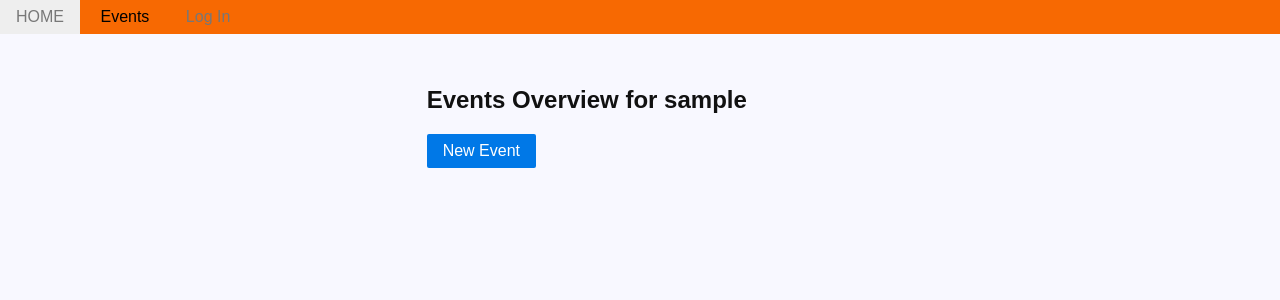
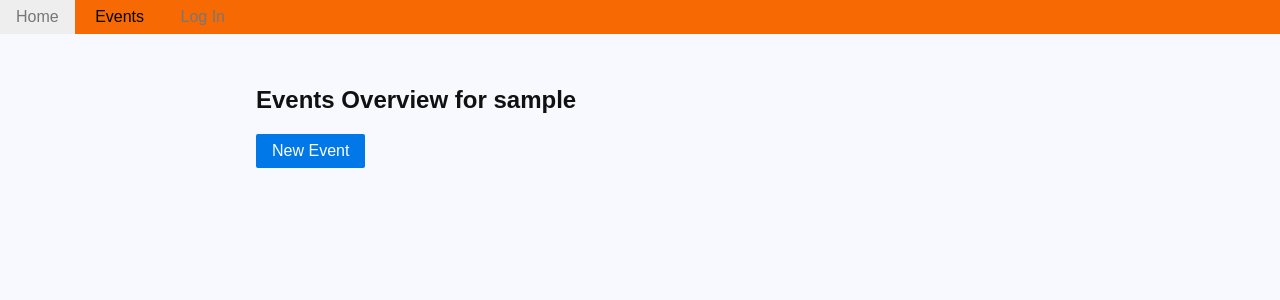
Before and after one commit to RITHonorsTechCommittee/honors-app, a Django app: page /events/ in a window 1280 px wide. Shown: the top 300 px of the page. Run offline with Django 3.2, Linux system fonts and the light colour scheme; the visitor is signed in with stand-in values (Sample User, id 1); data that the repository does not hold is empty; parts of the project's set-up code (start-up, migrations or seed data) failed here and were passed over; some libraries are stand-ins or nearby versions.

Commit message:
standardized page styling

```diff
--- a/honors_app/templates/base.html
+++ b/honors_app/templates/base.html
@@ -1,11 +1,13 @@
 <!DOCTYPE html>
 <html lang="en">
     <head>
+        {% load static %}
         <title>{% block title %}{% endblock %}</title>
         <meta charset="UTF-8">
         <meta name="viewport" content="width=device-width, initial-scale=1">
 
         <link rel="stylesheet" href="https://unpkg.com/purecss@1.0.0/build/pure-min.css" integrity="sha384-nn4HPE8lTHyVtfCBi5yW9d20FjT8BJwUXyWZT9InLYax14RDjBj46LmSztkmNP9w" crossorigin="anonymous">
+        <link rel="stylesheet" href="{% static 'honors_app/css/style.css' %}">
 
         {% block head %}{% endblock %}
 
@@ -17,10 +19,10 @@
 
         <div class="header">
             <div class="pure-menu pure-menu-horizontal">
-                <a href="{% url 'home' %}" class="pure-menu-heading pure-menu-link">Home</a>
                 <ul class="pure-menu-list">
-                    <li class="pure-menu-item pure-menu-selected"><a href="{% url 'events' %}" class="pure-menu-link">Events</a></li>
-                    <li class="pure-menu-item"><a href="{% url 'login' %}" class="pure-menu-link">Log In</a></li>
+                    <li class="pure-menu-item {% if request.resolver_match.url_name == 'home' %}pure-menu-selected{% endif %}"><a href="{% url 'home' %}" class="pure-menu-link">Home</a></li>
+                    <li class="pure-menu-item {% if request.resolver_match.url_name|slice:':5' == 'event' %}pure-menu-selected{% endif %}"><a href="{% url 'events' %}" class="pure-menu-link">Events</a></li>
+                    <li class="pure-menu-item {% if request.resolver_match.url_name == 'login' %}pure-menu-selected{% endif %}"><a href="{% url 'login' %}" class="pure-menu-link">Log In</a></li>
                 </ul>
             </div>
         </div>
--- a/honors_app/templates/events_overview.html
+++ b/honors_app/templates/events_overview.html
@@ -1,15 +1,13 @@
 {% extends 'base.html' %}
-{% load static %}
 
 {% block title %}Events Overview{% endblock %}
 
-{% block head %}<link rel="stylesheet" href="{% static "honors_app/css/event_detail.css" %}">{% endblock %}
+{% block head %}{% endblock %}
 
 {% block body %}
 
-    <div class="pure-g">
-        <div class="pure-u-1-3"></div>
-        <div class="pure-u-1-3">
+    <div class="pure-g content-container">
+        <div class="pure-u-1-1">
             <h2>Events Overview for {{ request.user }}</h2>
             <a class="pure-button pure-button-primary" href="{% url 'event-edit' 'new' %}">New Event</a>
             {% for org,events in user_org_events.items %}
@@ -25,7 +23,6 @@
             {% endfor %}
 
         </div>
-        <div class="pure-u-1-3"></div>
     </div>
 
 
--- a/honors_app/templates/registration/login.html
+++ b/honors_app/templates/registration/login.html
@@ -1,5 +1,4 @@
 {% extends 'base.html' %}
-{% load static %}
 
 {% block title %}Log In{% endblock %}
 
@@ -9,6 +8,8 @@
     <p>Invalid username/password</p>
 {% endif %}
 
+<div class="pure-g content-container">
+    <div class="pure-u-1-1">
         <form method="post" action="{% url 'login' %}" class="pure-form pure-form-aligned">
             {% csrf_token %}
             <fieldset>
@@ -26,5 +27,7 @@
                 </div>
             </fieldset>
         </form>
+    </div>
+</div>
 
 {% endblock %}
--- a/static/honors_app/css/event_detail.css
+++ b/static/honors_app/css/style.css
@@ -14,11 +14,8 @@ h1,h2,h3,h4,h5,h6 {
 
 body {background-color: #F8F8FF;}
 
-.pure-g {
-    padding-top: 2em;
-}
-
-.eventForm {
+.content-container {
+    padding: 2rem;
     margin-left: auto;
     margin-right: auto;
     max-width: 768px;
```
Also changed, not shown: honors_app/templates/event_edit.html (+3 -8 lines), honors_app/templates/event_view.html (+3 -10 lines), honors_app/templates/homepage.html (+9 -3 lines). Lines whose indentation alone changed are shown as unchanged.
